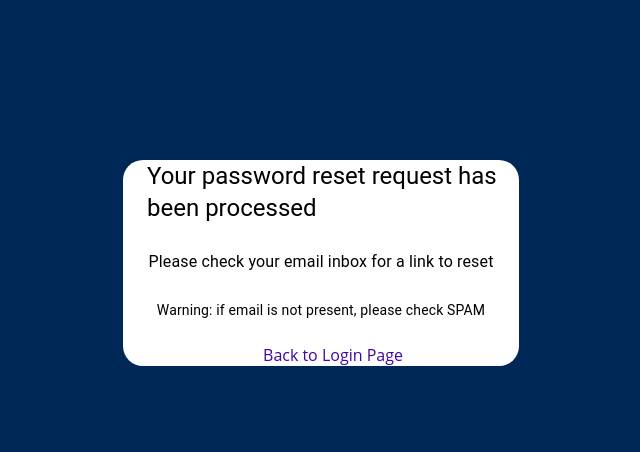
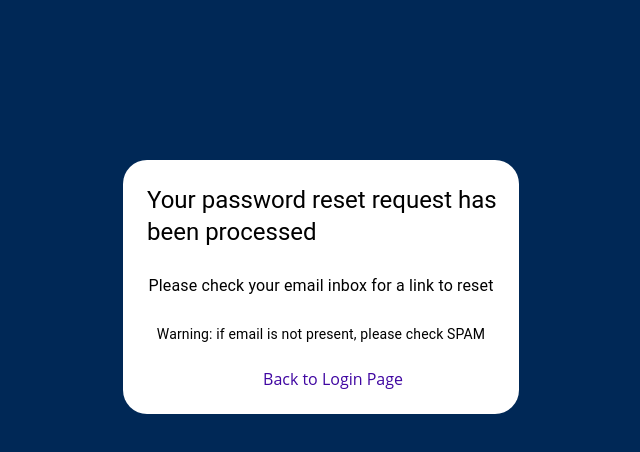
Before and after one commit to JPadovano1483/undergrad_course_scheduler, a React (Create React App) app: page /emailconfirm in a window 1280 px wide. Shown: the top 452 px of the page, without its empty margins (319-959 px from the left). Built offline with nearby package versions, Linux system fonts and the light colour scheme.

Commit message:
Styling
Margins

```diff
--- a/src/App.js
+++ b/src/App.js
@@ -40,6 +40,7 @@ export default function SignIn() {
       <Container component="main" maxWidth="xs"
         sx={{
           color: 'black',
+          mt: 5
         }}>
 
         {/* <CssBaseline /> */}
--- a/src/EmailConfirm.js
+++ b/src/EmailConfirm.js
@@ -22,7 +22,7 @@ return (
 
             <Box
                 sx={{
-                borderRadius: 5,
+                borderRadius: 6,
                 marginTop: 20,
                 display: 'flex',
                 flexDirection: 'column',
@@ -32,7 +32,7 @@ return (
 
                 <Typography component="h1" variant="h5"
                 sx={{
-                    ml:3
+                    ml:3, mt: 3
                 }}
                 >
                     Your password reset request has been processed
@@ -57,7 +57,9 @@ return (
                     <Link to ="/">
                         <Grid item
                             sx={{color: '#4007a2',
-                            ml: 3}}>
+                            ml: 3,
+                            mb: 3
+                        }}>
                         Back to Login Page
                         </Grid>
                     </Link>
--- a/src/Reset.js
+++ b/src/Reset.js
@@ -20,6 +20,7 @@ export default function SignUp() {
       sx={{
         backgroundColor: '#002856',
         color: 'black',
+        mt:5
       }}>
       <Container component="main" maxWidth="xs">
         <Box
--- a/src/SignUp.js
+++ b/src/SignUp.js
@@ -20,6 +20,7 @@ export default function SignUp() {
     sx={{
       backgroundColor:'#002856',
       color:'black',
+      mt: 5
     }}>
       <Container component="main" maxWidth="xs">
         <Box
```
